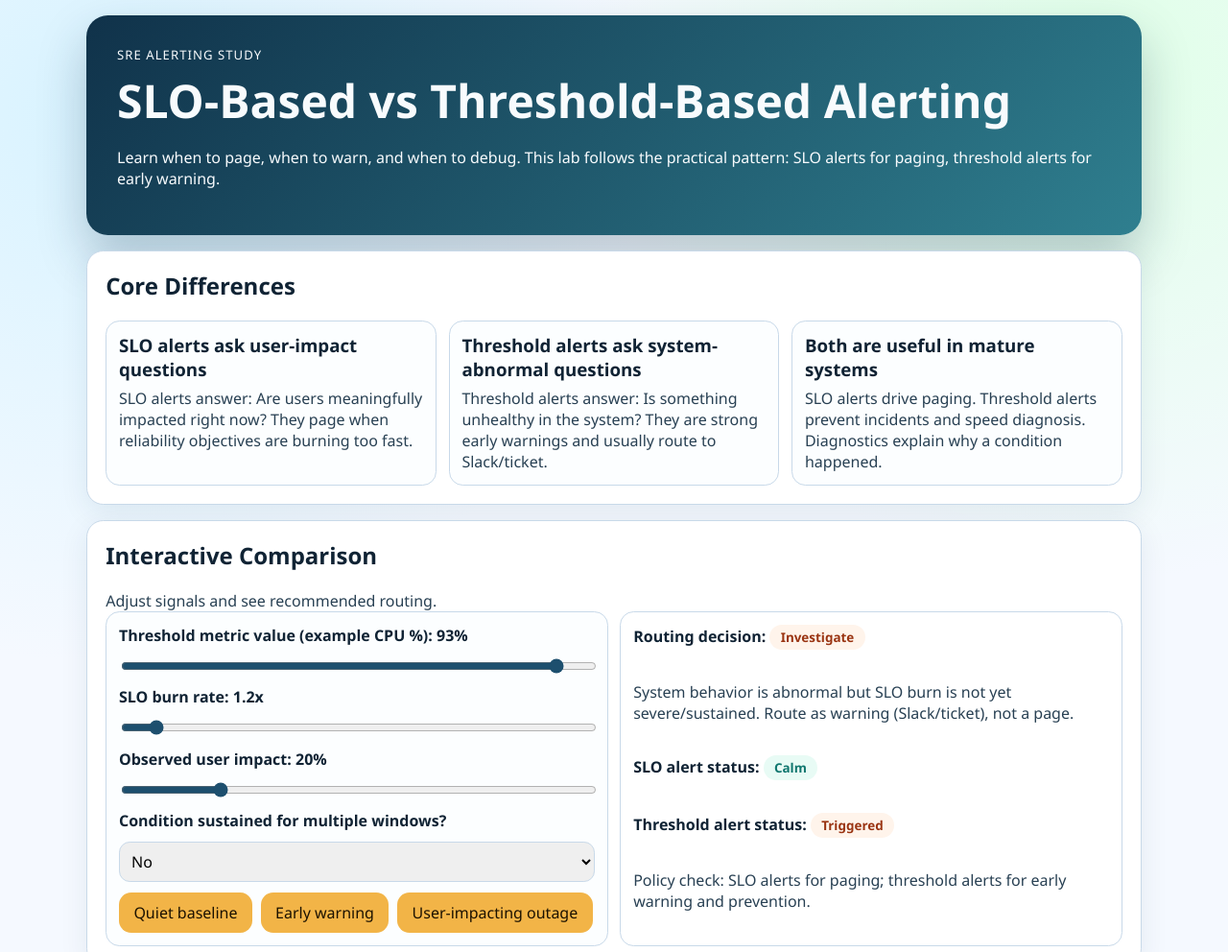
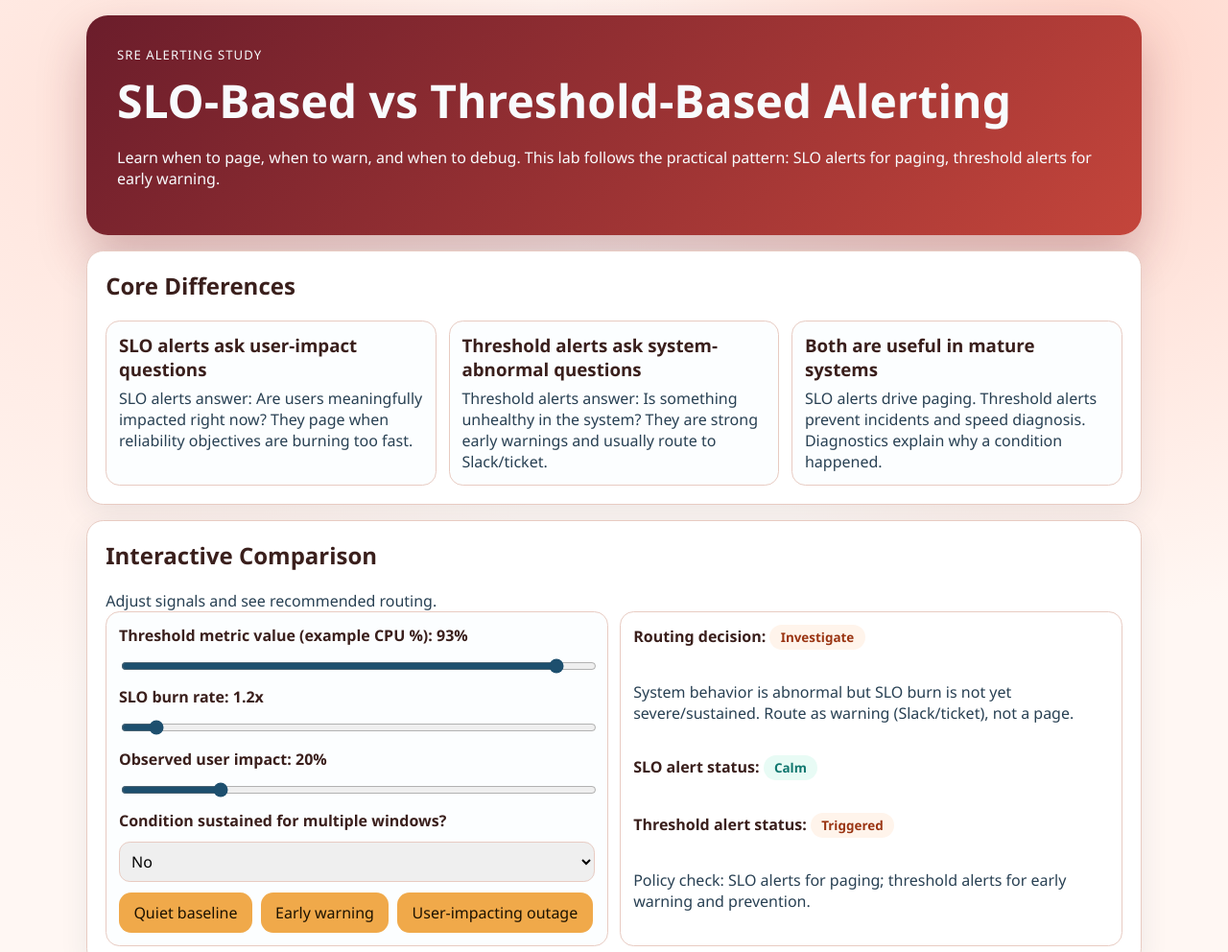
Before and after one commit to nvictor/threshold, a website: page index.html in a window 1280 px wide. Shown: the top 992 px of the page at 96% size. Drawn offline with Linux system fonts and the light colour scheme.

Commit message:
Color scheme update

```diff
--- a/styles.css
+++ b/styles.css
@@ -1,11 +1,11 @@
 :root {
-  --bg: #f5f9ff;
-  --ink: #102334;
+  --bg: #fff7f3;
+  --ink: #3a1f1c;
   --panel: #ffffff;
-  --line: #c8d9e9;
-  --hero-a: #10324a;
-  --hero-b: #2f7f8f;
-  --accent: #f2b447;
+  --line: #e8cbc2;
+  --hero-a: #6b1d2b;
+  --hero-b: #c4453b;
+  --accent: #f0a94a;
   --ok: #0f766e;
   --warn: #9a3412;
   --bad: #b42318;
@@ -20,8 +20,8 @@ body {
   margin: 0;
   color: var(--ink);
   background:
-    radial-gradient(circle at 8% 8%, #d8f3ff 0, transparent 32%),
-    radial-gradient(circle at 90% 4%, #e0ffe8 0, transparent 30%),
+    radial-gradient(circle at 8% 8%, #ffe4dc 0, transparent 34%),
+    radial-gradient(circle at 90% 4%, #ffd7cc 0, transparent 32%),
     var(--bg);
 }
 
@@ -36,7 +36,7 @@ main {
   color: #f8fbfd;
   border-radius: 1.4rem;
   padding: 2rem;
-  box-shadow: 0 24px 50px rgba(16, 50, 74, 0.25);
+  box-shadow: 0 24px 50px rgba(107, 29, 43, 0.28);
   margin-bottom: 1rem;
 }
 
```
Also changed, not shown: dist/styles.css.
